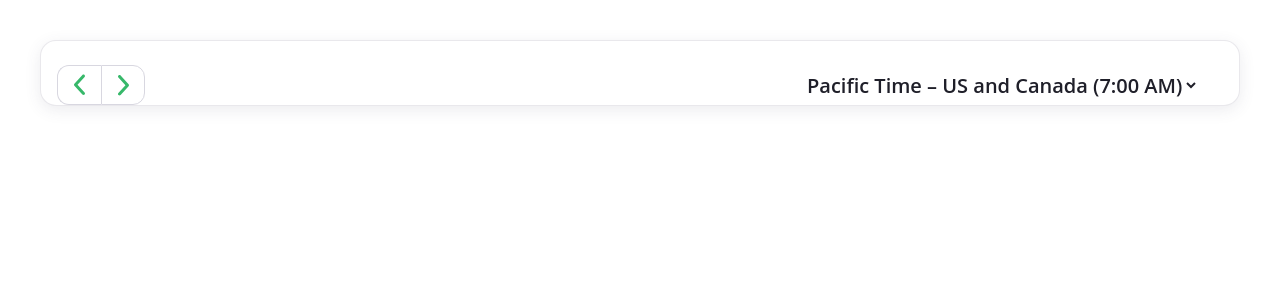
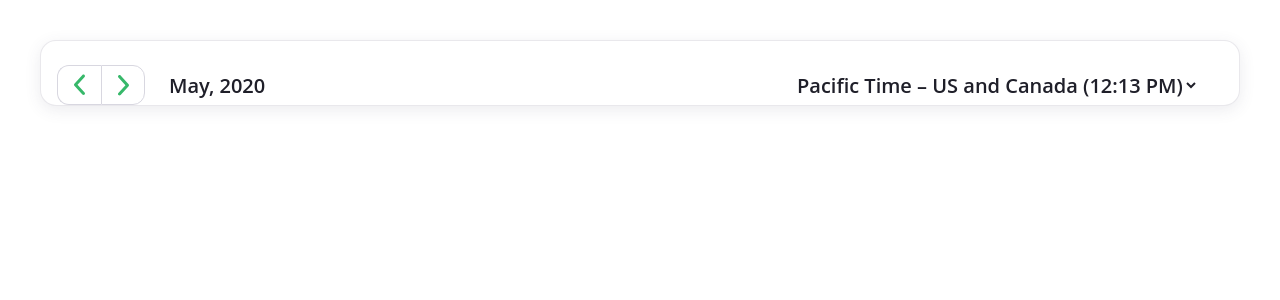
Before and after one commit to DmitriyZakharovGit/booking-calendar-react, a React (Create React App) app: page / in a window 1280 px wide. Shown: the top 300 px of the page. Built offline with nearby package versions, Linux system fonts and the light colour scheme; what axios-mock-adapter, webfontloader would draw is missing.

Commit message:
add helper + add select (finish header)

```diff
--- a/package.json
+++ b/package.json
@@ -9,6 +9,7 @@
     "axios": "^0.19.2",
     "axios-mock-adapter": "^1.18.1",
     "moment": "^2.25.3",
+    "moment-timezone": "^0.5.31",
     "momentjs": "^2.0.0",
     "prop-types": "^15.7.2",
     "react": "^16.13.1",
--- a/src/components/organisms/header.js
+++ b/src/components/organisms/header.js
@@ -7,9 +7,10 @@ import { NavigationButton } from '../molecules';
 
 import Context from '../../contexts';
 import { useInputValue } from '../../hooks';
+import { DateTimeHelper } from '../../helpers';
 
 export default function CalendarHeader() {
-	const { currentDate } = useContext(Context);
+	const { week } = useContext(Context);
 	const select = useInputValue();
 
 	return (
@@ -19,11 +20,17 @@ export default function CalendarHeader() {
 					<NavigationButton />
 				</Container>
 
-				<TitleLabel>{currentDate}</TitleLabel>
+				<TitleLabel>{DateTimeHelper.getMountYear(week)}</TitleLabel>
 			</Container>
 
 			<Select {...select.bind}>
-				<option>Pacific Time – US and Canada (7:00 AM)</option>
+				<option>
+					Pacific Time – US and Canada ({DateTimeHelper.getPacificTime()})
+				</option>
+
+				<option>
+					Greenwich Mean Time - Other ({DateTimeHelper.getGMT()})
+				</option>
 			</Select>
 		</Container>
 	);
--- a/src/components/templates/calendar.js
+++ b/src/components/templates/calendar.js
@@ -16,6 +16,7 @@ export default function CalendarForm() {
 		onChange: setTimezone,
 		setNextWeek: () => setWeek(DateTimeHelper.nextWeek(week)),
 		setPrevWeek: () => setWeek(DateTimeHelper.prevWeek(week)),
+		week,
 	};
 
 	return (
--- a/src/helpers/datetime.js
+++ b/src/helpers/datetime.js
@@ -1,5 +1,7 @@
 import moment from 'moment';
 
-export const getMountYear = (now) => moment(now).format('M,Y');
+export const getGMT = () => moment().format('HH:mm');
+export const getPacificTime = () => moment().format('hh:mm A');
+export const getMountYear = (now) => moment(now).format('MMMM, Y');
 export const nextWeek = (now) => moment(now).add(1, 'weeks');
 export const prevWeek = (now) => moment(now).subtract(1, 'weeks');
```
Also changed, not shown: 1 other file (tests, documents, lock files or other folders).
